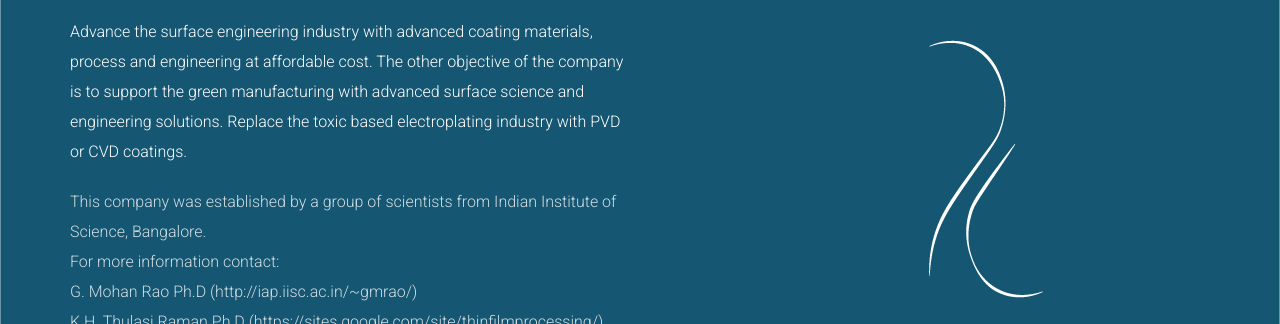
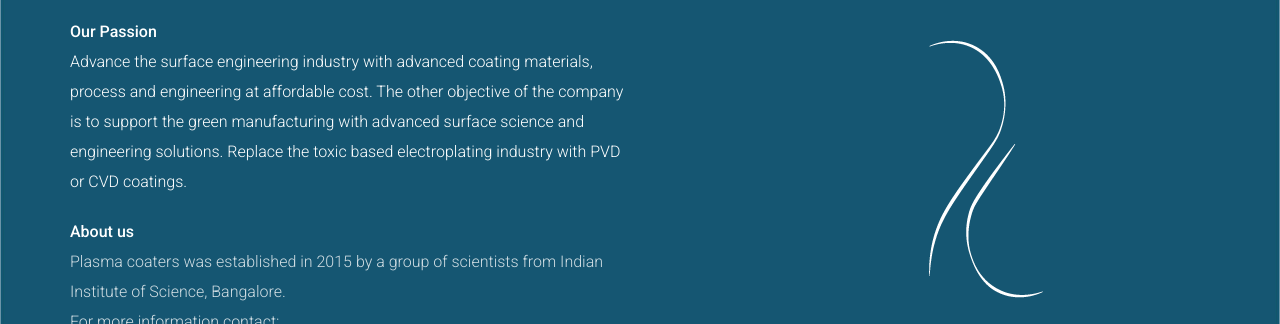
Before and after one commit to PeppyCodes/TuRaPlaCo, a plain HTML site: page index.html in a window 1280 px wide. Shown: the part 153-477 px from the top of the page. Drawn offline with Linux system fonts and the light colour scheme.

Commit message:
Update index.html

```diff
--- a/index.html
+++ b/index.html
@@ -70,13 +70,15 @@
                 <div class="container">
                     <div class="row">
                         <div class="col-sm-6 text text-left">
-                               <p>
+				<strong>Our Passion</strong> <br/>
+                               <p style="text-justify:justify">
                                     Advance the surface engineering industry with advanced coating materials, process and engineering at affordable cost. The other objective of the company is to support the green manufacturing with advanced surface science and engineering solutions. Replace the toxic based electroplating industry with PVD or CVD coatings.
                             	</p>
                           <!--  <img src="assets/img/PeppyCodes%20-%20Designed%20and%20Developed.png" class="img-responsive center-block" alt=""> -->
                             <div class="description">
+				<strong>About us</strong> <br/>
                             	<p>
-	                            	This company was established by a group of scientists from Indian Institute of Science, Bangalore.
+	                            	Plasma coaters was established in 2015 by a group of scientists from Indian Institute of Science, Bangalore.
 					<br />
 					For more information contact: <br />
 					<a href="http://iap.iisc.ac.in/~gmrao/">G. Mohan Rao Ph.D (http://iap.iisc.ac.in/~gmrao/)</a> <br />
```
